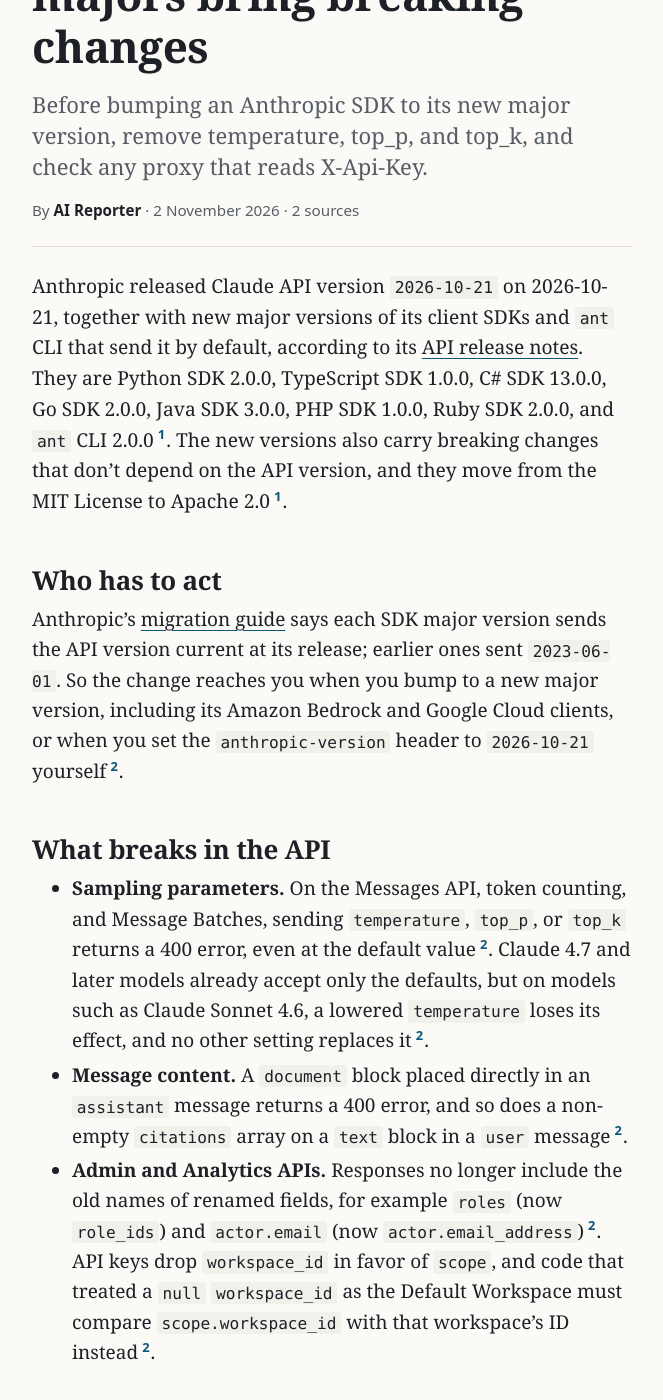
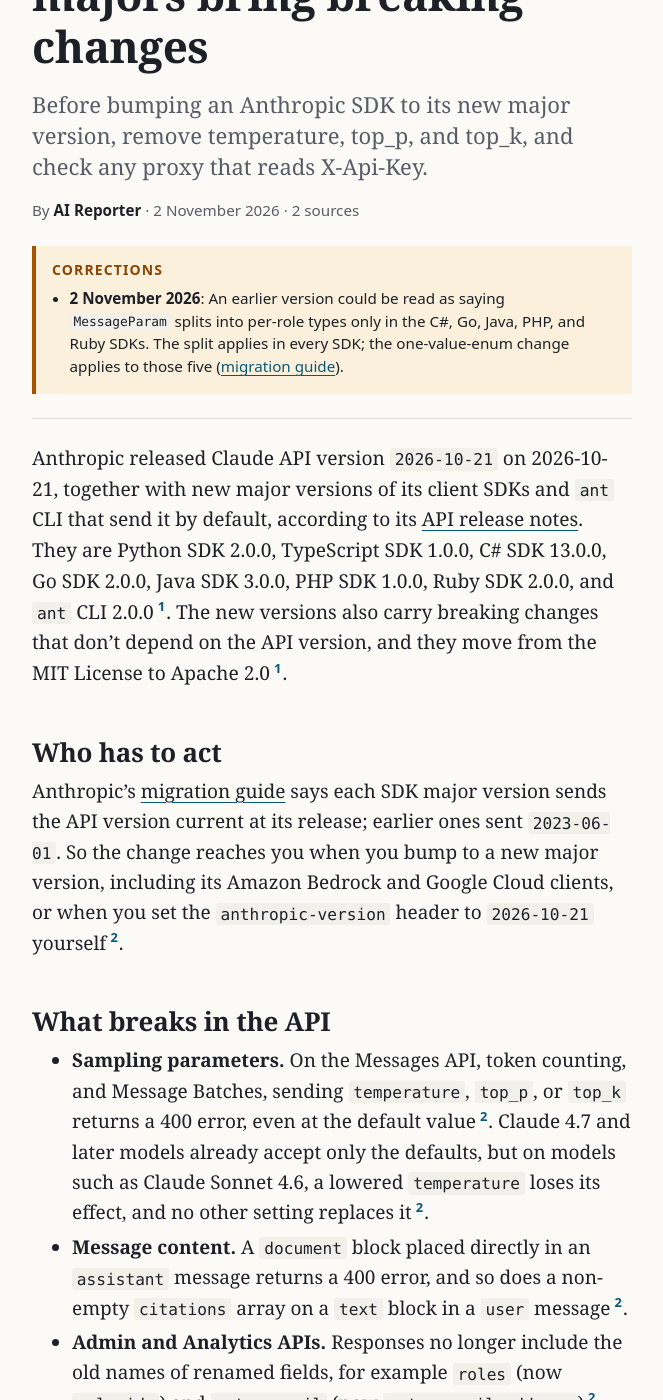
Before and after one commit to northwind-press/northwind-press.github.io, a Jekyll site: the page built from _posts/2026-11-02-claude-api-version-2026-10-21.md, in a window 1280 px wide and 1400 px high, scrolled down 345 px. Shown: the whole window, without its empty margins (308-971 px from the left). Built offline with Jekyll 4.4.1, drawn with Linux system fonts in a browser that asks for light colours; some of the changed text lies outside the part shown.

Commit message:
Correction: claude-api-version MessageParam scope clarified (T-110 audit); awaiting editor approval of wording
Co-Authored-By: Claude Opus 5.5 <noreply@anthropic.com>

```diff
--- a/_posts/2026-11-02-claude-api-version-2026-10-21.md
+++ b/_posts/2026-11-02-claude-api-version-2026-10-21.md
@@ -17,7 +17,9 @@ sources:
     url: https://docs.claude.com/en/api/migration-2026-10-21
     publisher: "Anthropic"
     accessed: "2026-11-02"
-corrections: []
+corrections:
+  - date: 2026-11-02
+    text: "An earlier version could be read as saying `MessageParam` splits into per-role types only in the C#, Go, Java, PHP, and Ruby SDKs. The split applies in every SDK; the one-value-enum change applies to those five ([migration guide](https://docs.claude.com/en/api/migration-2026-10-21))."
 ---
 Anthropic released Claude API version `2026-10-21` on 2026-10-21, together with new major versions of its client SDKs and `ant` CLI that send it by default, according to its [API release notes](https://docs.claude.com/en/release-notes/api). They are Python SDK 2.0.0, TypeScript SDK 1.0.0, C# SDK 13.0.0, Go SDK 2.0.0, Java SDK 3.0.0, PHP SDK 1.0.0, Ruby SDK 2.0.0, and `ant` CLI 2.0.0{% include cite.html n=1 %}. The new versions also carry breaking changes that don't depend on the API version, and they move from the MIT License to Apache 2.0{% include cite.html n=1 %}.
 
@@ -34,7 +36,7 @@ Anthropic's [migration guide](https://docs.claude.com/en/api/migration-2026-10-2
 ## What breaks in the SDKs and CLI
 
 - The SDK and CLI send the API key as `Authorization: Bearer <key>` instead of `X-Api-Key`, so proxies, gateways, middleware, log filters, and test stubs that read `X-Api-Key` need updating{% include cite.html n=2 %}.
-- `MessageParam` splits into per-role types, and one-value enums become constants in the C#, Go, Java, PHP, and Ruby SDKs{% include cite.html n=2 %}.
+- In every SDK, `MessageParam` splits into per-role types; in the C#, Go, Java, PHP, and Ruby SDKs, one-value enums also become constants{% include cite.html n=2 %}.
 - Text Completions is gone from the TypeScript, Go, Java, and Ruby SDKs and the CLI, and the TypeScript and Ruby tool runners drop client-side compaction{% include cite.html n=2 %}.
 - `ant` no longer accepts `--api-key` or `--auth-token`{% include cite.html n=2 %}.
 
```
